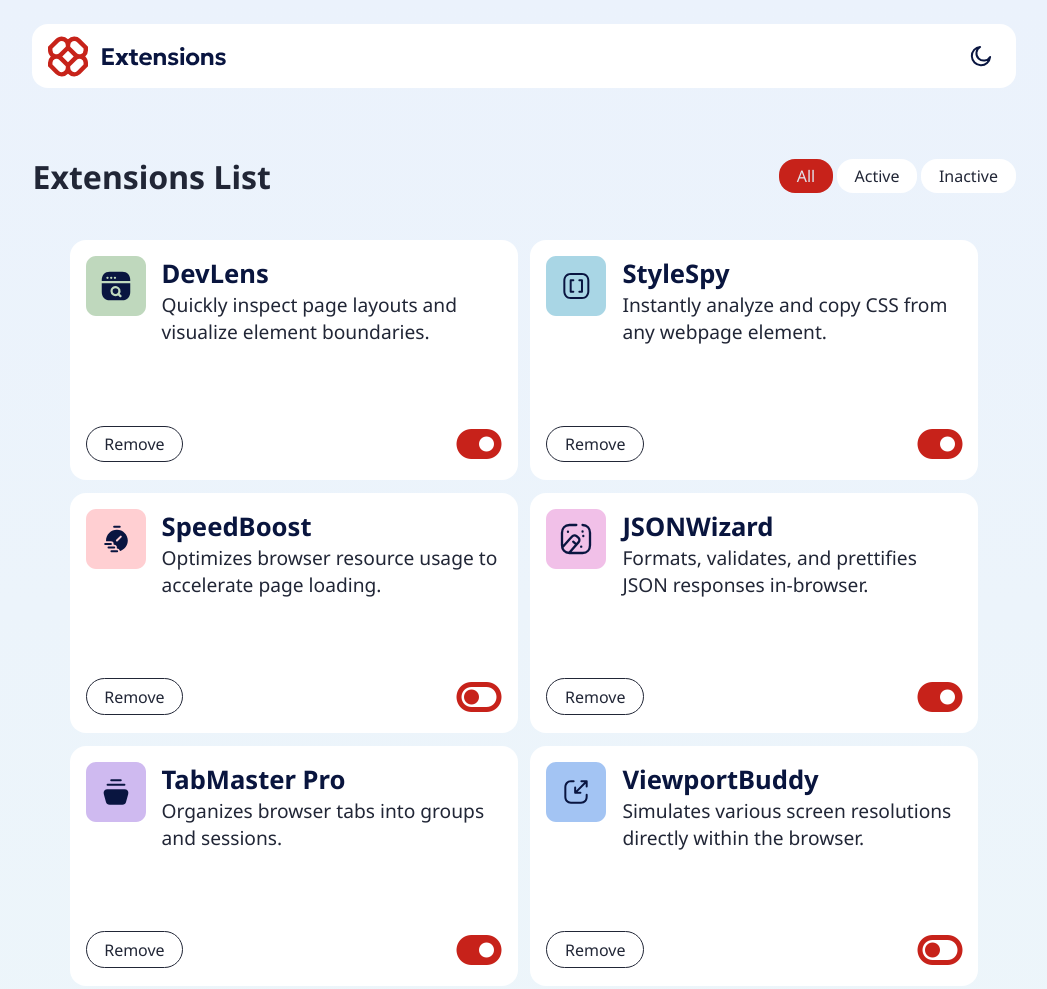
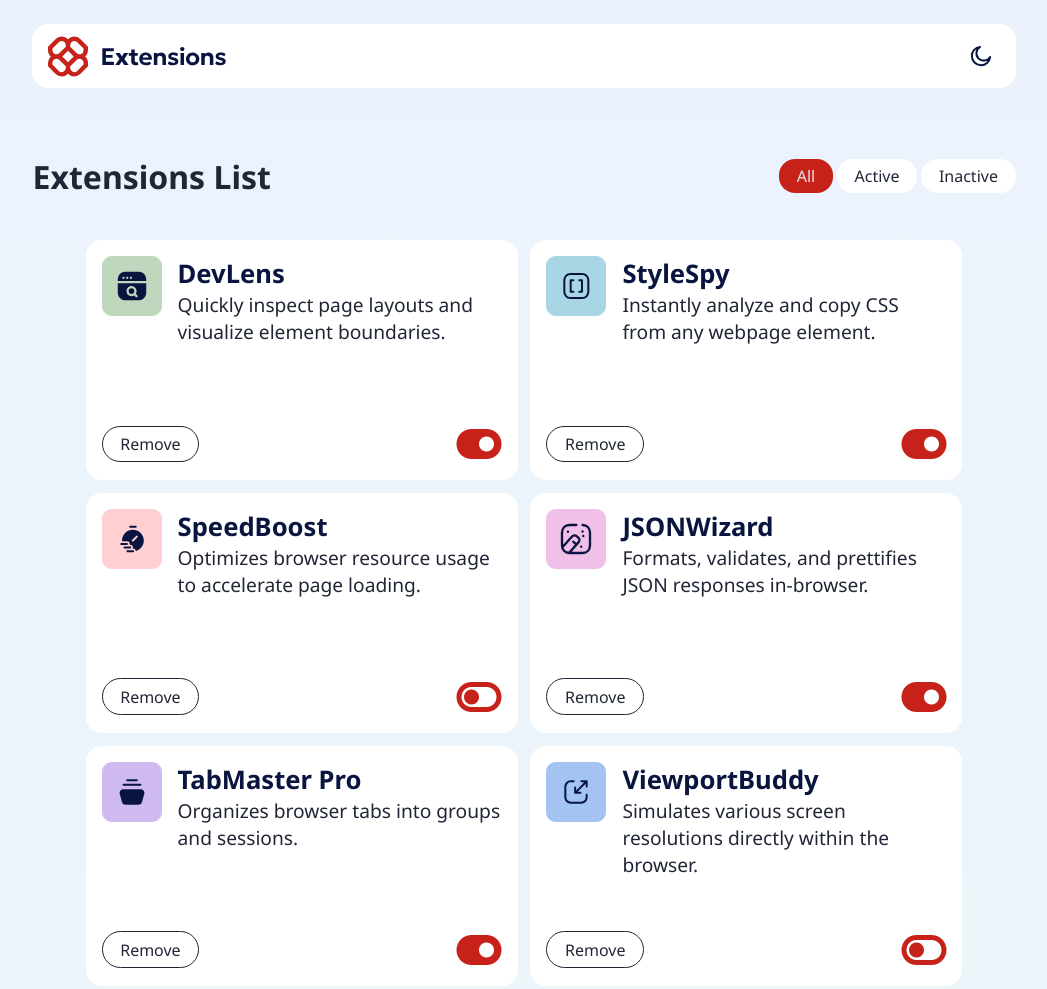
Before and after one commit to AlyssonDemari/Browser-extension-manager-UI, a plain HTML site: page index.html in a window 1280 px wide. Shown: the top 989 px of the page, without its empty margins (116-1163 px from the left). Drawn offline with Linux system fonts and the light colour scheme.

Commit message:
diminuindo o card

```diff
--- a/style/index.scss
+++ b/style/index.scss
@@ -100,7 +100,7 @@ main {
     .card{
         //width: 28rem;
         width: 100%;
-        max-width: 28rem;
+        max-width: 27rem;
         height: 15rem;
         border-radius: $border-radius-sm;
         background: var(--bg-cards);
```
Also changed, not shown: style/index.css.
